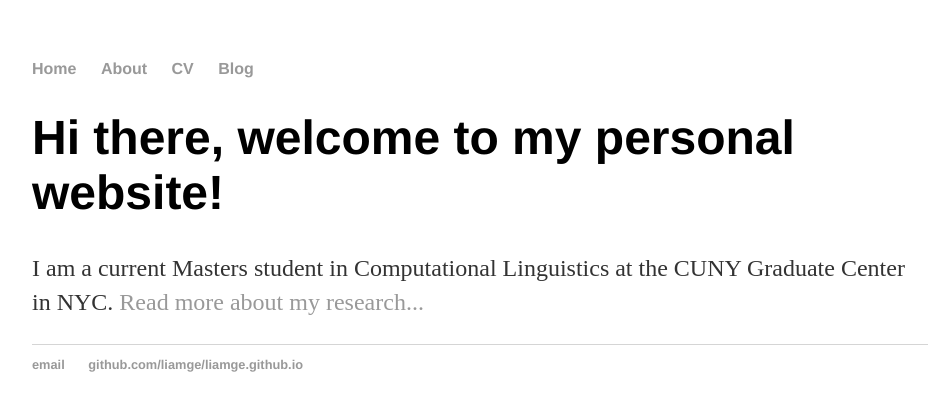
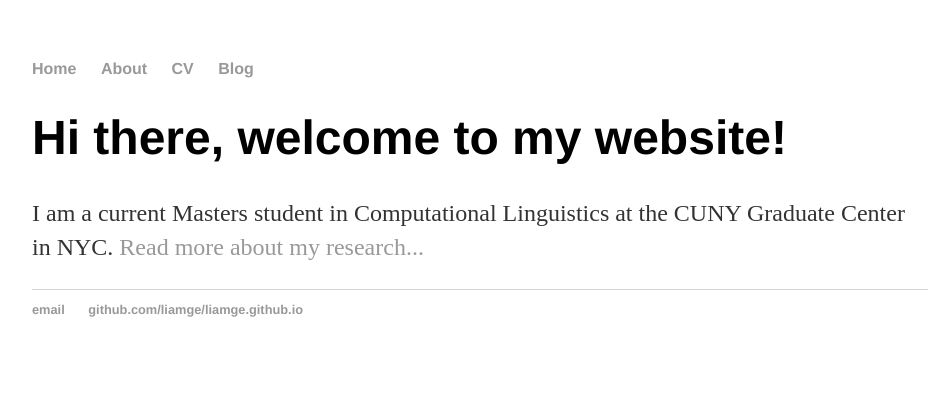
Before and after one commit to liamge/liamge.github.io, a Jekyll site: the page built from index.html, in a window 1280 px wide. Shown: the top 411 px of the page, without its empty margins (160-1096 px from the left). Built offline with Jekyll 4.4.1, drawn with Linux system fonts in a browser that asks for light colours; the list of posts is cut into pages by our own code.

Commit message:
Update index.html

```diff
--- a/index.html
+++ b/index.html
@@ -3,6 +3,6 @@ layout: default
 title: NLP by Your Friend Liam
 ---
 <div class="blurb">
-	<h1>Hi there, welcome to my personal website!</h1>
+	<h1>Hi there, welcome to my website!</h1>
 	<p>I am a current Masters student in Computational Linguistics at the CUNY Graduate Center in NYC. <a href="/about">Read more about my research...</a></p>
 </div><!-- /.blurb -->
```
